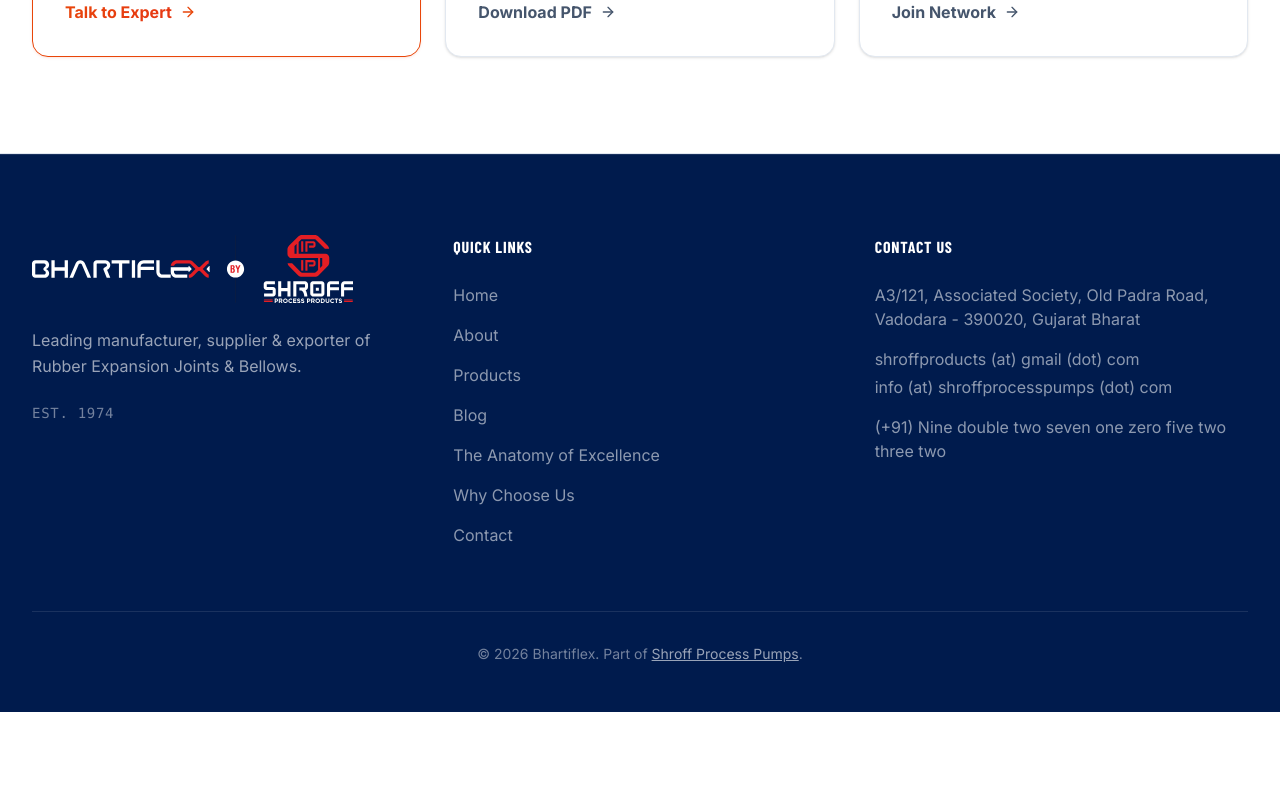
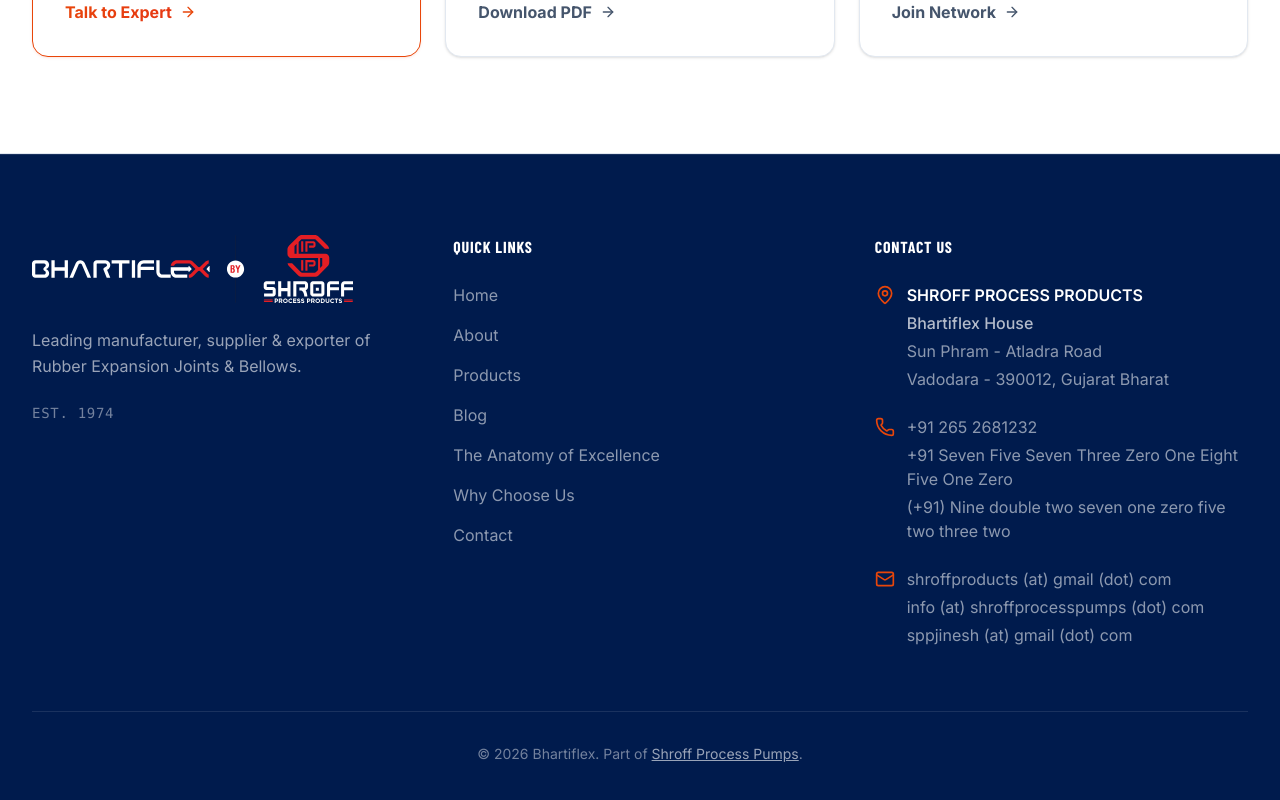
Before and after one commit to kalpitoctikailab/bhartiflex, a Next.js app: page / in a window 1280 px wide. Shown: the part 4421-5221 px from the top of the page. Before the commit the page ends 5133 px from the top, so only its background shows below. Built offline with nearby package versions, Linux system fonts and the light colour scheme; a web font is replaced by a local one.

Commit message:
Update Contact details

```diff
--- a/src/components/sections/Contact.tsx
+++ b/src/components/sections/Contact.tsx
@@ -102,7 +102,12 @@
                 </div>
                 <div>
                   <h4 className="text-text-primary font-bold mb-1">Global Headquarters</h4>
-                  <p className="text-text-secondary text-sm leading-relaxed">{COMPANY_DETAILS.address}</p>
+                  <div className="text-text-secondary text-sm leading-relaxed">
+                    <p className="font-semibold text-text-primary">SHROFF PROCESS PRODUCTS</p>
+                    <p className="font-semibold text-text-primary">Bhartiflex House</p>
+                    <p>Sun Phram - Atladra Road</p>
+                    <p>Vadodara - 390012, Gujarat Bharat</p>
+                  </div>
                 </div>
               </motion.div>
 
@@ -118,12 +123,26 @@
                 </div>
                 <div>
                   <h4 className="text-text-primary font-bold mb-1">Direct Line</h4>
-                  <a
-                    href={`tel:${COMPANY_DETAILS.phone}`}
-                    className="text-text-secondary text-sm hover:text-primary transition-colors leading-relaxed"
-                  >
-                    {COMPANY_DETAILS.phoneDisplay}
-                  </a>
+                  <div className="text-text-secondary text-sm leading-relaxed space-y-1">
+                    <a
+                      href={`tel:${COMPANY_DETAILS.phoneSecondary}`}
+                      className="block hover:text-primary transition-colors"
+                    >
+                      {COMPANY_DETAILS.phoneSecondaryDisplay}
+                    </a>
+                    <a
+                      href={`tel:${COMPANY_DETAILS.phoneThird}`}
+                      className="block hover:text-primary transition-colors"
+                    >
+                      {COMPANY_DETAILS.phoneThirdDisplay}
+                    </a>
+                    <a
+                      href={`tel:${COMPANY_DETAILS.phone}`}
+                      className="block hover:text-primary transition-colors"
+                    >
+                      {COMPANY_DETAILS.phoneDisplay}
+                    </a>
+                  </div>
                 </div>
               </motion.div>
 
@@ -144,13 +163,19 @@
                       href={`mailto:${COMPANY_DETAILS.emailPrimary}`}
                       className="block hover:text-primary transition-colors"
                     >
-                      {COMPANY_DETAILS.emailDisplayLine1}
+                      {COMPANY_DETAILS.emailDisplayLine1} <span className="text-slate-400">(Sales Enquiry)</span>
                     </a>
                     <a
                       href={`mailto:${COMPANY_DETAILS.emailSecondary}`}
                       className="block hover:text-primary transition-colors"
                     >
-                      {COMPANY_DETAILS.emailDisplayLine2}
+                      {COMPANY_DETAILS.emailDisplayLine2} <span className="text-slate-400">(Technical Enquiry)</span>
+                    </a>
+                    <a
+                      href={`mailto:${COMPANY_DETAILS.emailTertiary}`}
+                      className="block hover:text-primary transition-colors"
+                    >
+                      {COMPANY_DETAILS.emailDisplayLine3} <span className="text-slate-400">(Purchase Enquiry)</span>
                     </a>
                   </div>
                 </div>
--- a/src/components/sections/Footer.tsx
+++ b/src/components/sections/Footer.tsx
@@ -3,6 +3,7 @@
 import { COMPANY_DETAILS, NAV_LINKS } from "@/lib/constants";
 import Image from "next/image";
 import Link from "next/link";
+import { MapPin, Phone, Mail } from "lucide-react";
 
 export default function Footer() {
   return (
@@ -55,9 +56,42 @@
             <h4 className="font-bold text-white mb-6 uppercase tracking-wider font-heading">
               Contact Us
             </h4>
-            <ul className="space-y-4 text-white/55">
-              <li>{COMPANY_DETAILS.address}</li>
-              <li className="space-y-1">
+            <ul className="space-y-6 text-white/55">
+              <li className="flex items-start gap-3">
+                <MapPin className="text-primary shrink-0 mt-0.5" size={20} />
+                <div className="space-y-1">
+                  <p className="font-semibold text-white">SHROFF PROCESS PRODUCTS</p>
+                  <p className="font-medium text-white/70">Bhartiflex House</p>
+                  <p>Sun Phram - Atladra Road</p>
+                  <p>Vadodara - 390012, Gujarat Bharat</p>
+                </div>
+              </li>
+              <li className="flex items-start gap-3">
+                <Phone className="text-primary shrink-0 mt-0.5" size={20} />
+                <div className="space-y-1">
+                  <a
+                    href={`tel:${COMPANY_DETAILS.phoneSecondary}`}
+                    className="block hover:text-white transition-colors"
+                  >
+                    {COMPANY_DETAILS.phoneSecondaryDisplay}
+                  </a>
+                  <a
+                    href={`tel:${COMPANY_DETAILS.phoneThird}`}
+                    className="block hover:text-white transition-colors"
+                  >
+                    {COMPANY_DETAILS.phoneThirdDisplay}
+                  </a>
+                  <a
+                    href={`tel:${COMPANY_DETAILS.phone}`}
+                    className="block hover:text-white transition-colors"
+                  >
+                    {COMPANY_DETAILS.phoneDisplay}
+                  </a>
+                </div>
+              </li>
+              <li className="flex items-start gap-3">
+                <Mail className="text-primary shrink-0 mt-0.5" size={20} />
+                <div className="space-y-1">
                   <a
                     href={`mailto:${COMPANY_DETAILS.emailPrimary}`}
                     className="block hover:text-white transition-colors"
@@ -70,14 +104,13 @@
                   >
                     {COMPANY_DETAILS.emailDisplayLine2}
                   </a>
-              </li>
-              <li>
                   <a
-                  href={`tel:${COMPANY_DETAILS.phone}`}
-                  className="hover:text-white transition-colors"
+                    href={`mailto:${COMPANY_DETAILS.emailTertiary}`}
+                    className="block hover:text-white transition-colors"
                   >
-                  {COMPANY_DETAILS.phoneDisplay}
+                    {COMPANY_DETAILS.emailDisplayLine3}
                   </a>
+                </div>
               </li>
             </ul>
           </div>
--- a/src/components/sections/ProductEnquiry.tsx
+++ b/src/components/sections/ProductEnquiry.tsx
@@ -117,7 +117,12 @@
                 </div>
                 <div>
                   <h4 className="text-text-primary font-bold mb-1">Global Headquarters</h4>
-                  <p className="text-text-secondary text-sm leading-relaxed">{COMPANY_DETAILS.address}</p>
+                  <div className="text-text-secondary text-sm leading-relaxed">
+                    <p className="font-semibold text-text-primary">SHROFF PROCESS PRODUCTS</p>
+                    <p className="font-medium">Bhartiflex House</p>
+                    <p>Sun Phram - Atladra Road</p>
+                    <p>Vadodara - 390012, Gujarat Bharat</p>
+                  </div>
                 </div>
               </motion.div>
 
@@ -133,12 +138,26 @@
                 </div>
                 <div>
                   <h4 className="text-text-primary font-bold mb-1">Direct Line</h4>
-                  <a
-                    href={`tel:${COMPANY_DETAILS.phone}`}
-                    className="text-text-secondary text-sm hover:text-primary transition-colors leading-relaxed"
-                  >
-                    {COMPANY_DETAILS.phoneDisplay}
-                  </a>
+                  <div className="text-text-secondary text-sm leading-relaxed space-y-1">
+                    <a
+                      href={`tel:${COMPANY_DETAILS.phoneSecondary}`}
+                      className="block hover:text-primary transition-colors"
+                    >
+                      {COMPANY_DETAILS.phoneSecondaryDisplay}
+                    </a>
+                    <a
+                      href={`tel:${COMPANY_DETAILS.phoneThird}`}
+                      className="block hover:text-primary transition-colors"
+                    >
+                      {COMPANY_DETAILS.phoneThirdDisplay}
+                    </a>
+                    <a
+                      href={`tel:${COMPANY_DETAILS.phone}`}
+                      className="block hover:text-primary transition-colors"
+                    >
+                      {COMPANY_DETAILS.phoneDisplay}
+                    </a>
+                  </div>
                 </div>
               </motion.div>
 
@@ -159,13 +178,19 @@
                       href={`mailto:${COMPANY_DETAILS.emailPrimary}`}
                       className="block hover:text-primary transition-colors"
                     >
-                      {COMPANY_DETAILS.emailDisplayLine1}
+                      {COMPANY_DETAILS.emailDisplayLine1} <span className="text-slate-400">(Sales Enquiry)</span>
                     </a>
                     <a
                       href={`mailto:${COMPANY_DETAILS.emailSecondary}`}
                       className="block hover:text-primary transition-colors"
                     >
-                      {COMPANY_DETAILS.emailDisplayLine2}
+                      {COMPANY_DETAILS.emailDisplayLine2} <span className="text-slate-400">(Technical Enquiry)</span>
+                    </a>
+                    <a
+                      href={`mailto:${COMPANY_DETAILS.emailTertiary}`}
+                      className="block hover:text-primary transition-colors"
+                    >
+                      {COMPANY_DETAILS.emailDisplayLine3} <span className="text-slate-400">(Purchase Enquiry)</span>
                     </a>
                   </div>
                 </div>
--- a/src/lib/constants.ts
+++ b/src/lib/constants.ts
@@ -9,13 +9,21 @@
   clientsCount: 500,
   /** Use with tel: href (digits, E.164-style) */
   phone: "+919227105232",
+  phoneSecondary: "+912652681232",
+  phoneThird: "+917573018510",
   /** Obfuscated display (no extra labels — section headings provide context) */
   phoneDisplay: "(+91) Nine double two seven one zero five two three two",
+  phoneSecondaryDisplay: "+91 265 2681232",
+  phoneThirdDisplay: "+91 Seven Five Seven Three Zero One Eight Five One Zero",
   emailPrimary: "shroffproducts@gmail.com",
   emailSecondary: "info@shroffprocesspumps.com",
+  emailTertiary: "sppjinesh@gmail.com",
   emailDisplayLine1: "shroffproducts (at) gmail (dot) com",
   emailDisplayLine2: "info (at) shroffprocesspumps (dot) com",
+  emailDisplayLine3: "sppjinesh (at) gmail (dot) com",
   address:
+    "Bhartiflex House Sun Phram - Atladra Road, Vadodara - 390012, Gujarat Bharat",
+  addressOld:
     "A3/121, Associated Society, Old Padra Road, Vadodara - 390020, Gujarat Bharat",
 };
 
```
Lines whose indentation alone changed are shown as unchanged.
